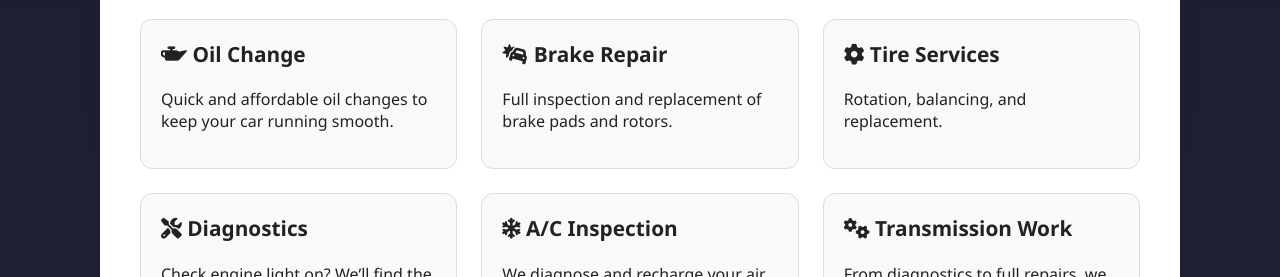
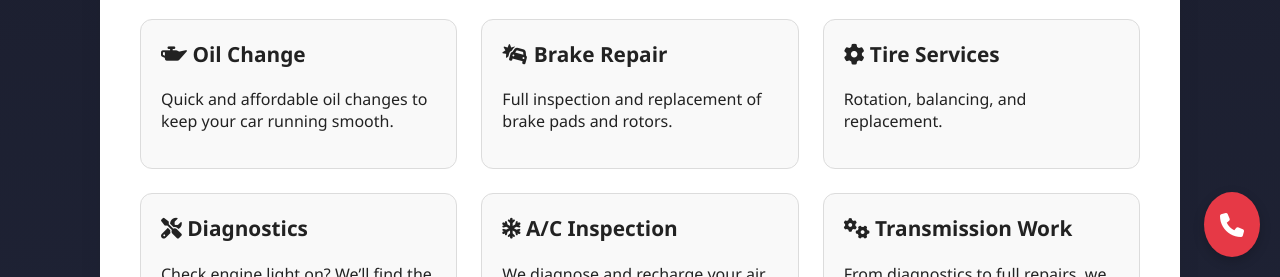
Before and after one commit to BDGio-o/Monroy-s-auto-site, a plain HTML site: page index.html in a window 1280 px wide. Shown: the part 523-800 px from the top of the page. Drawn offline with Linux system fonts and the light colour scheme; a script that the page names is missing.

Commit message:
Update index.html

```diff
--- a/index.html
+++ b/index.html
@@ -8,6 +8,9 @@
   <link rel="stylesheet" href="https://cdnjs.cloudflare.com/ajax/libs/font-awesome/6.4.0/css/all.min.css" />
 </head>
 <body>
+
+  <div class="garage-door"></div>
+
 
   <!-- 🔧 Banner -->
   <header class="banner">
@@ -177,6 +180,10 @@
   <!-- 📜 Scripts -->
   <script async src="https://www.tiktok.com/embed.js"></script>
   <script src="script.js"></script>
+  <a href="#contact" class="float-btn" aria-label="Schedule Now">
+  <i class="fas fa-phone"></i>
+</a>
+
 
 </body>
 </html>
```
